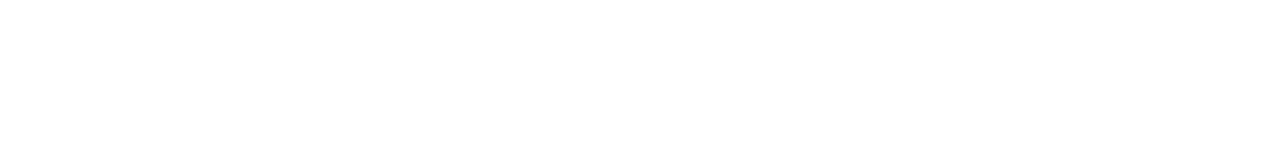
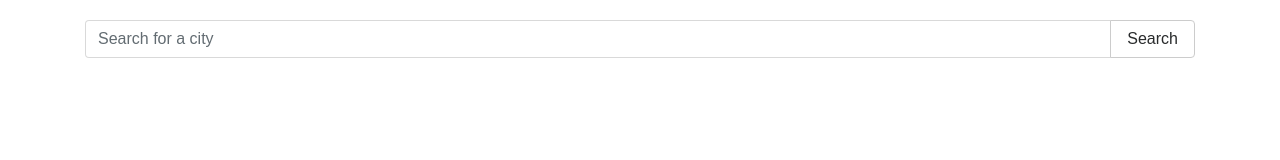
Before and after one commit to ArnaudWeyts/react-weather-forecast, a React app: page / in a window 1280 px wide. Built offline with nearby package versions, Linux system fonts and the light colour scheme.

```diff
--- a/package.json
+++ b/package.json
@@ -37,6 +37,7 @@
     "promise": "7.1.1",
     "react-dev-utils": "^0.4.2",
     "recursive-readdir": "2.1.0",
+    "redux-promise": "^0.5.3",
     "strip-ansi": "3.0.1",
     "style-loader": "0.13.1",
     "url-loader": "0.5.7",
@@ -86,7 +87,9 @@
     ]
   },
   "eslintConfig": {
-    "extends": "react-app"
+    "extends": [
+      "react-app"
+    ]
   },
   "homepage": "https://weyts.xyz/react-weather-forecast"
 }
--- a/public/index.html
+++ b/public/index.html
@@ -5,7 +5,7 @@
     <meta name="viewport" content="width=device-width, initial-scale=1">
     <link rel="shortcut icon" href="%PUBLIC_URL%/favicon.ico">
     <link rel="stylesheet" href="https://maxcdn.bootstrapcdn.com/bootstrap/4.0.0-alpha.6/css/bootstrap.min.css" integrity="sha384-rwoIResjU2yc3z8GV/NPeZWAv56rSmLldC3R/AZzGRnGxQQKnKkoFVhFQhNUwEyJ" crossorigin="anonymous">
-    <title>React book list</title>
+    <title>React weather forecast</title>
   </head>
   <body>
     <div id="root"></div>
--- a/src/components/App.css
+++ b/src/components/App.css
@@ -0,0 +1,3 @@
+.search-bar {
+  margin-top: 20px;
+}
--- a/src/components/App.js
+++ b/src/components/App.js
@@ -1,14 +1,14 @@
-import React, { Component } from 'react';
+import React, {Component} from 'react';
 import './App.css';
 
-class App extends Component {
+import SearchBar from '../containers/SearchBar';
+
+export default class App extends Component {
   render() {
     return (
       <div className="container">
-
+        <SearchBar />
       </div>
     );
   }
 }
-
-export default App;
--- /dev/null
+++ b/src/containers/SearchBar.js
@@ -0,0 +1,35 @@
+import React, { Component } from 'react';
+
+export default class SearchBar extends Component {
+  constructor(props) {
+    super(props);
+
+    this.state = { term: ''}
+
+    this.onInputChange = this.onInputChange.bind(this);
+  }
+
+  onInputChange(e) {
+    this.setState({term: e.target.value});
+  }
+
+  onFormSubmit(e) {
+    e.preventDefault();
+  }
+
+  render() {
+    return (
+      <form className="input-group search-bar" onSubmit={this.onFormSubmit}>
+        <input
+          type="text"
+          className="form-control"
+          placeholder="Search for a city"
+          value={this.state.term}
+          onChange={this.onInputChange}/>
+        <span className="input-group-btn">
+          <button className="btn btn-secondary" type="submit">Search</button>
+        </span>
+      </form>
+    )
+  }
+}
--- a/src/index.js
+++ b/src/index.js
@@ -1,14 +1,18 @@
 import React from 'react';
 import ReactDOM from 'react-dom';
-import { Provider } from 'react-redux';
-import { createStore, applyMiddleware } from 'redux';
+import {Provider} from 'react-redux';
+import {createStore, applyMiddleware} from 'redux';
+import ReduxPromise from 'redux-promise';
+
 import reducers from './reducers';
 import App from './components/App';
 
-const createStoreWithMiddleware = applyMiddleware()(createStore);
+const createStoreWithMiddleware = applyMiddleware(ReduxPromise)(createStore);
 
 ReactDOM.render(
-  <Provider store={createStoreWithMiddleware(reducers, window.__REDUX_DEVTOOLS_EXTENSION__ && window.__REDUX_DEVTOOLS_EXTENSION__())}>
+  <Provider store={createStoreWithMiddleware(
+      reducers,
+      window.__REDUX_DEVTOOLS_EXTENSION__ && window.__REDUX_DEVTOOLS_EXTENSION__())}>
     <App />
   </Provider>,
   document.getElementById('root')
--- a/src/reducers/index.js
+++ b/src/reducers/index.js
@@ -1,4 +1,4 @@
-import { combineReducers } from 'redux';
+import {combineReducers} from 'redux';
 
 const rootReducer = combineReducers({
 
```
Also changed, not shown: src/actions/index.js (+16 -0 lines), 1 other file.
